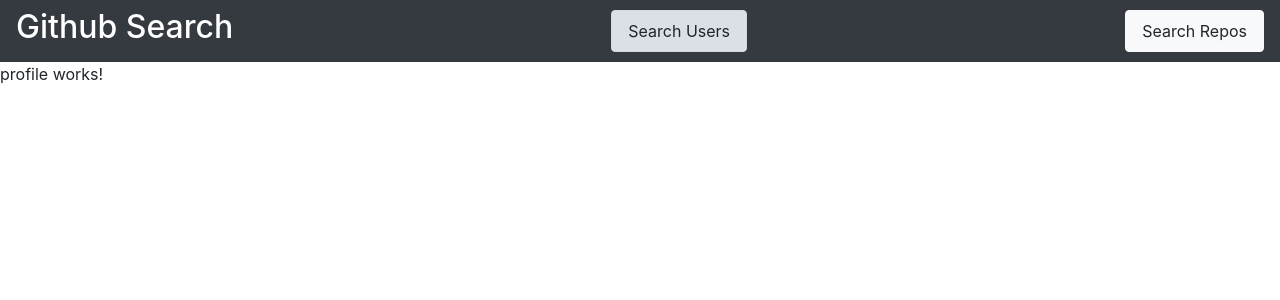
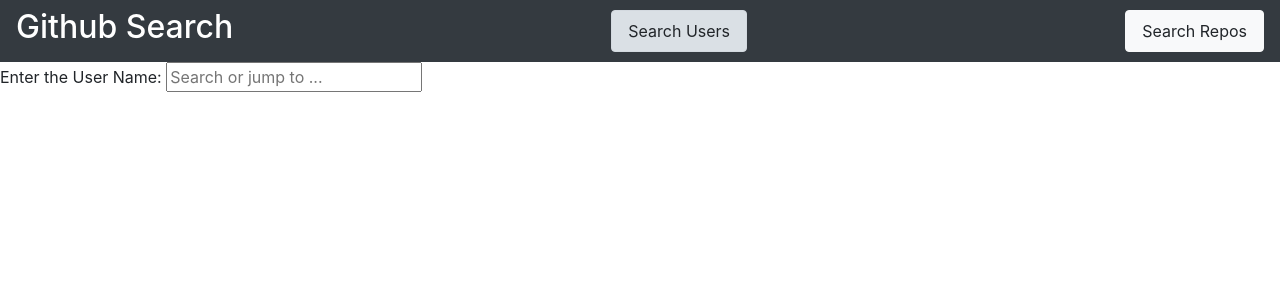
Before and after one commit to NyururuKelvin/githubSearch, an Angular app: page /profile in a window 1280 px wide. Shown: the top 300 px of the page. Built offline with nearby package versions, Linux system fonts and the light colour scheme.

Commit message:
my commit add a form

```diff
--- a/src/app/profile/profile.component.html
+++ b/src/app/profile/profile.component.html
@@ -1 +1,14 @@
-<p>profile works!</p>
+<!DOCTYPE html>
+<html lang="en">
+<head>
+    <meta charset="UTF-8">
+    <meta name="viewport" content="width=device-width, initial-scale=1.0">
+    <title>profile</title>
+</head>
+<body>
+    <form>
+        Enter the User Name: <input type="text" [(ngModel)]='username'
+        name='uesrname'(keyup)='findProfile()' class="Search" placeholder='Search or jump to ...'>
+    </form>
+</body>
+</html>
```
